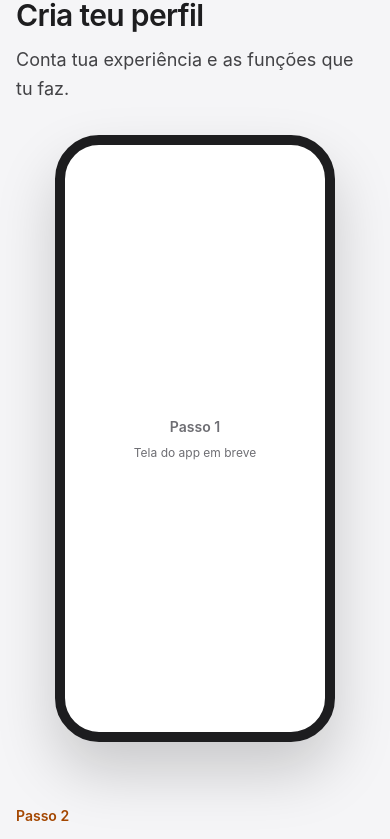
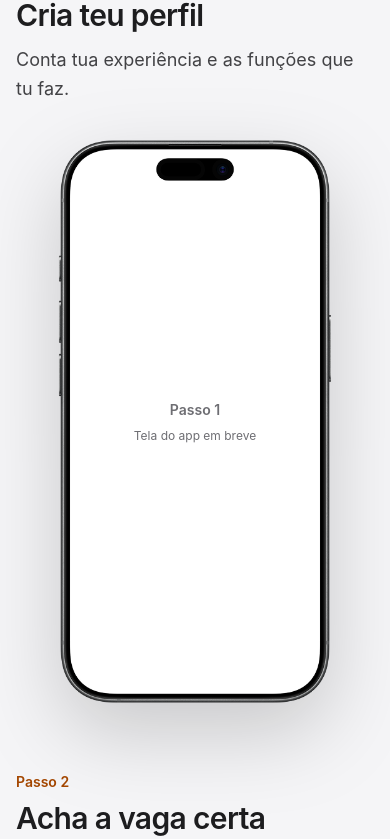
Before and after one commit to FreelaOnTap/freela-ontap-landing, a React (Vite) app: page / in a window 390 px wide. Shown: the part 2070-2909 px from the top of the page. Built offline with nearby package versions, Linux system fonts and the light colour scheme; no server answers.

Commit message:
feat: frame the how-it-works screens in a real iPhone bezel
Swap the CSS-drawn phone outline for an iPhone bezel image. The screen sits underneath it, clipped to the bezel's own screen rectangle and corner radius, so the Dynamic Island overlays the app screenshot like on a device.

```diff
--- a/src/components/PhoneFrame.tsx
+++ b/src/components/PhoneFrame.tsx
@@ -1,8 +1,12 @@
 export function PhoneFrame({ src, alt, placeholder }: { src: string | null; alt: string; placeholder: string }) {
   return (
     <div
-      className="relative mx-auto aspect-[9/19.5] w-full max-w-[280px] overflow-hidden rounded-[44px] border-[10px]"
-      style={{ borderColor: 'var(--phone-bezel)', background: 'var(--bg-canvas)', boxShadow: '0 30px 60px rgba(0, 0, 0, 0.18)' }}
+      className="relative mx-auto aspect-[450/920] w-full max-w-[280px]"
+      style={{ filter: 'drop-shadow(0 30px 40px rgba(0, 0, 0, 0.18))' }}
+    >
+      <div
+        className="absolute overflow-hidden"
+        style={{ inset: '2.5% 5.3%', borderRadius: '13.7% / 6.3%', background: 'var(--bg-canvas)' }}
       >
         {src ? (
           <img src={src} alt={alt} className="h-full w-full object-cover" />
@@ -17,5 +21,7 @@ export function PhoneFrame({ src, alt, placeholder }: { src: string | null; alt:
           </div>
         )}
       </div>
+      <img src="/media/iphone-bezel.png" alt="" className="pointer-events-none absolute inset-0 h-full w-full" />
+    </div>
   )
 }
--- a/src/index.css
+++ b/src/index.css
@@ -20,7 +20,6 @@
   --color-border-strong: #6e6e73;
   --color-link: #00549a;
   --color-danger: #b3261e;
-  --phone-bezel: #1d1d1f;
 
   --brand: #00549a;
   --on-brand: #ffffff;
@@ -45,7 +44,6 @@
     --color-border-strong: #86868b;
     --color-link: #9ac8fd;
     --color-danger: #ff8a80;
-    --phone-bezel: #48484a;
   }
 }
 
```
Also changed, not shown: public/media/iphone-bezel.png (added). Lines whose indentation alone changed are shown as unchanged.
